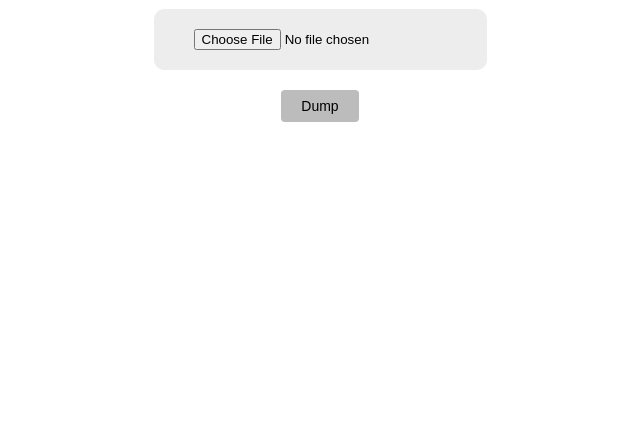
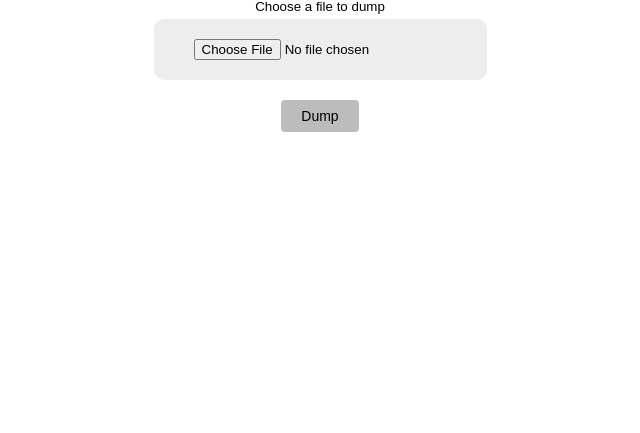
Before and after one commit to winstxnhdw/file-dumper, a website built with Vite: page index.html in a window 1280 px wide. Shown: the part 367-800 px from the top of the page, without its empty margins (320-960 px from the left). Built offline with nearby package versions, Linux system fonts and the light colour scheme.

Commit message:
feat: improve accessibility

```diff
--- a/index.html
+++ b/index.html
@@ -1,5 +1,5 @@
 <!DOCTYPE html>
-<html>
+<html lang="en">
 
 <head>
     <meta charset="UTF-8" />
@@ -19,6 +19,7 @@
 <body>
     <div id="app">
         <h1><a href="https://github.com/winstxnhdw/file-dumper">file-dumper</a></h1>
+        <label for="file-input" id="file-input-label">Choose a file to dump</label>
         <input type="file" id="file-input" />
         <button id="dump-button" onclick="dumpFile()">Dump</button>
         <a id="file-link" hidden>Click here if you have not been redirected</a>
--- a/src/style.css
+++ b/src/style.css
@@ -1,4 +1,4 @@
-h1 > a {
+h1>a {
   text-decoration: none;
 }
 
@@ -17,11 +17,16 @@ body {
   height: 100vh;
 }
 
+#file-input-label {
+  font-size: 10pt;
+}
+
 #file-input {
   background-color: #ededee;
   padding: 20px 40px;
   border-radius: 10px;
   cursor: pointer;
+  margin-top: 5px;
 }
 
 #dump-button {
@@ -38,7 +43,8 @@ body {
 
 #dump-button:hover {
   color: rgb(48, 48, 48);
-  background-color: rgb(153, 153, 153); /* Darker shade on hover */
+  background-color: rgb(153, 153, 153);
+  /* Darker shade on hover */
 }
 
 #file-link {
```
